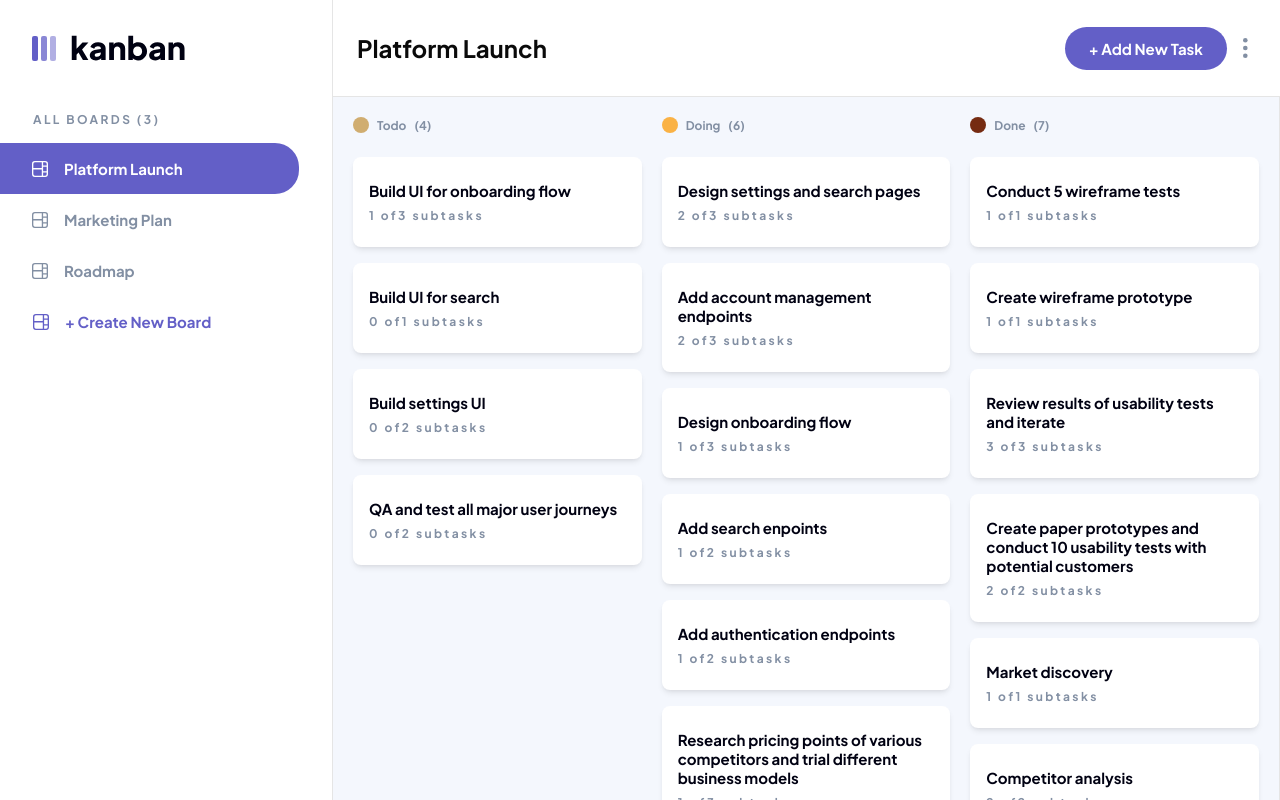
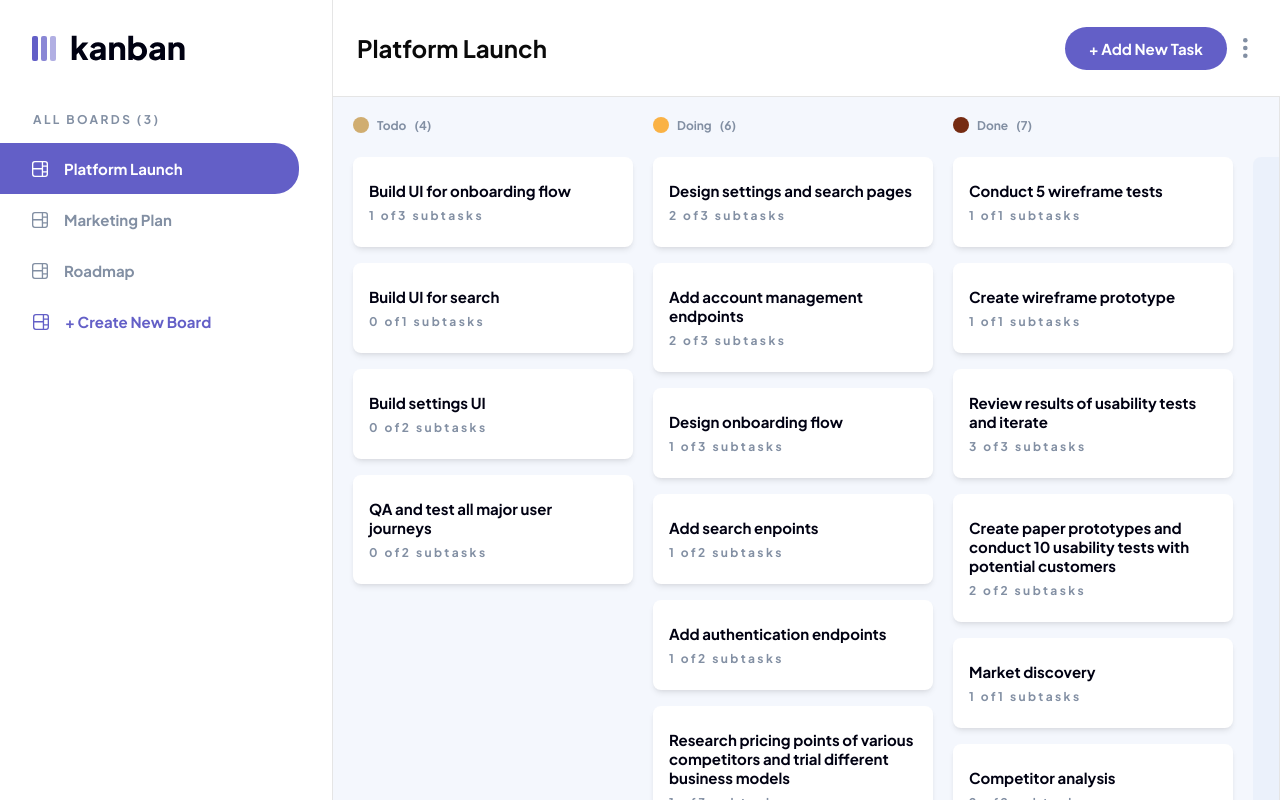
Before and after one commit to IshanVeer/task-management-app, a React (Vite) app: page / in a window 1280 px wide. Shown: the top 800 px of the page. Built offline with nearby package versions, Linux system fonts and the light colour scheme.

Commit message:
made the board horizontally scrollable and added a button to add column

```diff
--- a/src/App.tsx
+++ b/src/App.tsx
@@ -25,7 +25,7 @@ function App() {
               showSidebar={showSidebar}
               hideSidebarHandler={hideSidebarHandler}
             />
-            <section className="border-t background-light800_darkCustom  border-r flex-1">
+            <section className="border-t background-light800_darkCustom overflow-x-auto  border-r flex-1">
               <Board
                 showSidebar={showSidebar}
                 showSideBarHandler={showSideBarHandler}
--- a/src/components/board/Board.tsx
+++ b/src/components/board/Board.tsx
@@ -14,10 +14,17 @@ const Board = ({ showSidebar, showSideBarHandler }: Props) => {
   return (
     <div className="min-h-screen p-5 relative">
       {selectedBoard?.columns && selectedBoard?.columns?.length > 0 ? (
-        <div className="flex items-start gap-5 justify-between">
+        <div className="flex items-start gap-5 w-max">
           {selectedBoard?.columns.map((column) => (
             <Column key={column.name} column={column} />
           ))}
+          <div className="min-w-[280px] rounded-md text-center min-h-screen mt-10 custom-background-light700_dark200">
+            <div className="mt-80">
+              <button className="cursor-pointer h1-bold text-light-600">
+                + New Column
+              </button>
+            </div>
+          </div>
         </div>
       ) : (
         <div className="text-center my-[20%]">
--- a/src/components/board/Column.tsx
+++ b/src/components/board/Column.tsx
@@ -12,7 +12,7 @@ const Column = ({ column }: Props) => {
   return (
     <>
       {/* column title */}
-      <div className="flex flex-col w-full">
+      <div className="flex flex-col w-[280px]">
         <div className="flex text-light-600 body-bold mb-6 items-center gap-2">
           <div
             style={{ backgroundColor: bgColor }}
--- a/src/index.css
+++ b/src/index.css
@@ -60,6 +60,9 @@
   }
   .background-light800_darkCustom {
     @apply bg-light-800 dark:bg-[#1f202b];
+  }
+  .custom-background-light700_dark200 {
+    @apply bg-light-700/50 dark:bg-dark-200;
   }
 
   .border-light {
```
